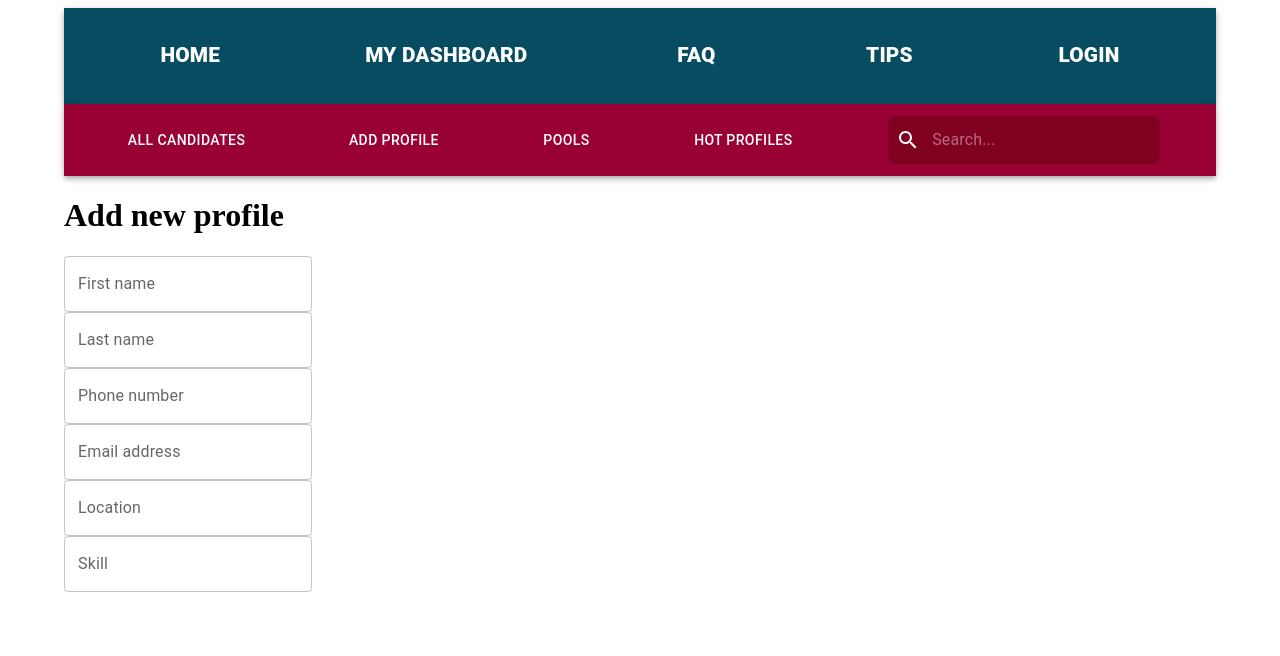
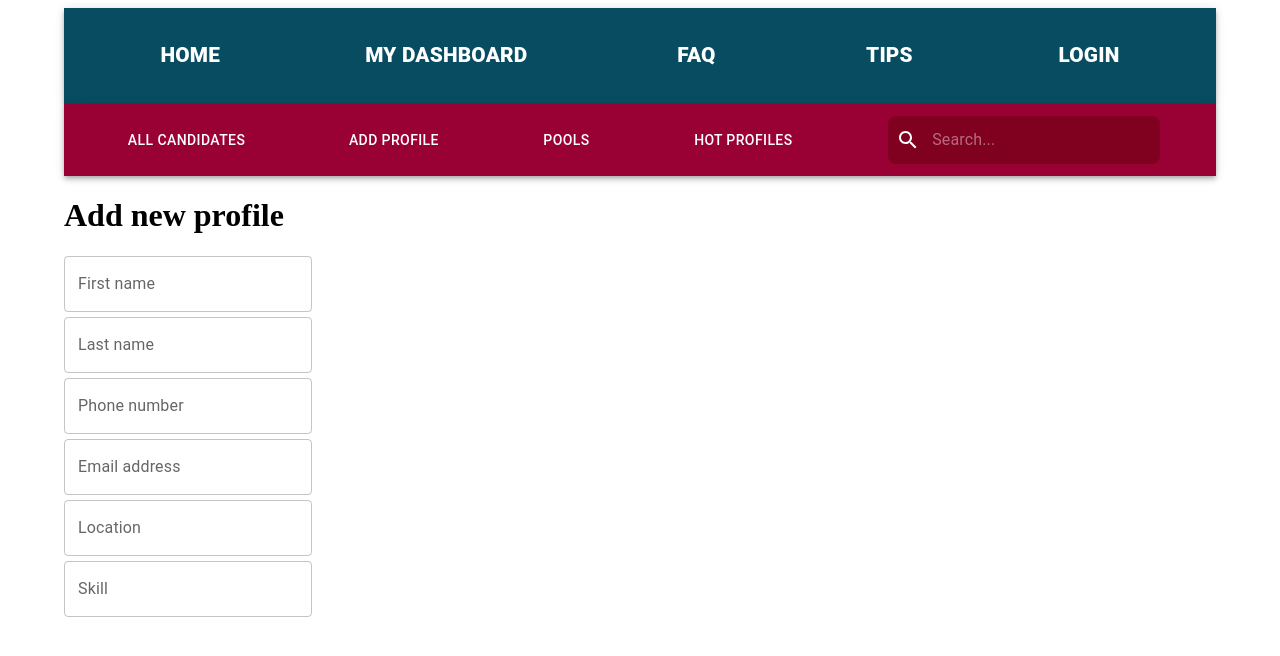
Before and after one commit to MateuszKuruc/ATS-recruitment-app, a React (Create React App) app in the folder ats-frontend/: page /add in a window 1280 px wide. Shown: the top 656 px of the page. Built offline with nearby package versions, Linux system fonts and the light colour scheme.

Commit message:
import text field styling to follow settings from login form

```diff
--- a/ats-frontend/src/components/AddProfile.js
+++ b/ats-frontend/src/components/AddProfile.js
@@ -1,5 +1,6 @@
-import { TextField, Button } from "@mui/material";
+import { Textfield, Button } from "@mui/material";
 import { useState } from "react";
+import { StyledTextField } from "./LoginForm";
 
 const AddProfile = () => {
   const [firstName, setFirstName] = useState(null);
@@ -13,42 +14,44 @@ const AddProfile = () => {
     <div>
       <h1>Add new profile</h1>
       <form>
-        <div className="firstColumn"></div>
+        <div className="firstColumn">
           <div>
-          <TextField
+            <StyledTextField
               label="First name"
               onChange={({ target }) => setFirstName(target.value)}
-          ></TextField>
+            ></StyledTextField>
           </div>
           <div>
-          <TextField
+            <StyledTextField
               label="Last name"
               onChange={({ target }) => setLastName(target.value)}
-          ></TextField>
+            ></StyledTextField>
           </div>
           <div>
-          <TextField
+            <StyledTextField
               label="Phone number"
               onChange={({ target }) => setPhone(target.value)}
-          ></TextField>
+            ></StyledTextField>
+          </div>
+        </div>
+
+        <div>
+          <StyledTextField
+            label="Email address"
+            onChange={({ target }) => setEmail(target.value)}
+          ></StyledTextField>
         </div>
         <div>
-          <TextField
-            label="Email address"
-            onChange={({ target }) => setEmail(target.value)}
-          ></TextField>
+          <StyledTextField
+            label="Location"
+            onChange={({ target }) => setLocation(target.value)}
+          ></StyledTextField>
         </div>
         <div>
-          <TextField
-            label="Location"
-            onChange={({ target }) => setLocation(target.value)}
-          ></TextField>
-        </div>
-        <div>
-          <TextField
+          <StyledTextField
             label="Skill"
             onChange={({ target }) => setSkill(target.value)}
-          ></TextField>
+          ></StyledTextField>
         </div>
       </form>
     </div>
--- a/ats-frontend/src/components/LoginForm.js
+++ b/ats-frontend/src/components/LoginForm.js
@@ -1,7 +1,7 @@
 import { TextField, Button } from "@mui/material";
 import styled from "styled-components";
 
-const StyledTextField = styled(TextField)`
+export const StyledTextField = styled(TextField)`
   && {
     margin-bottom: 5px;
   }
```
Lines whose indentation alone changed are shown as unchanged.
